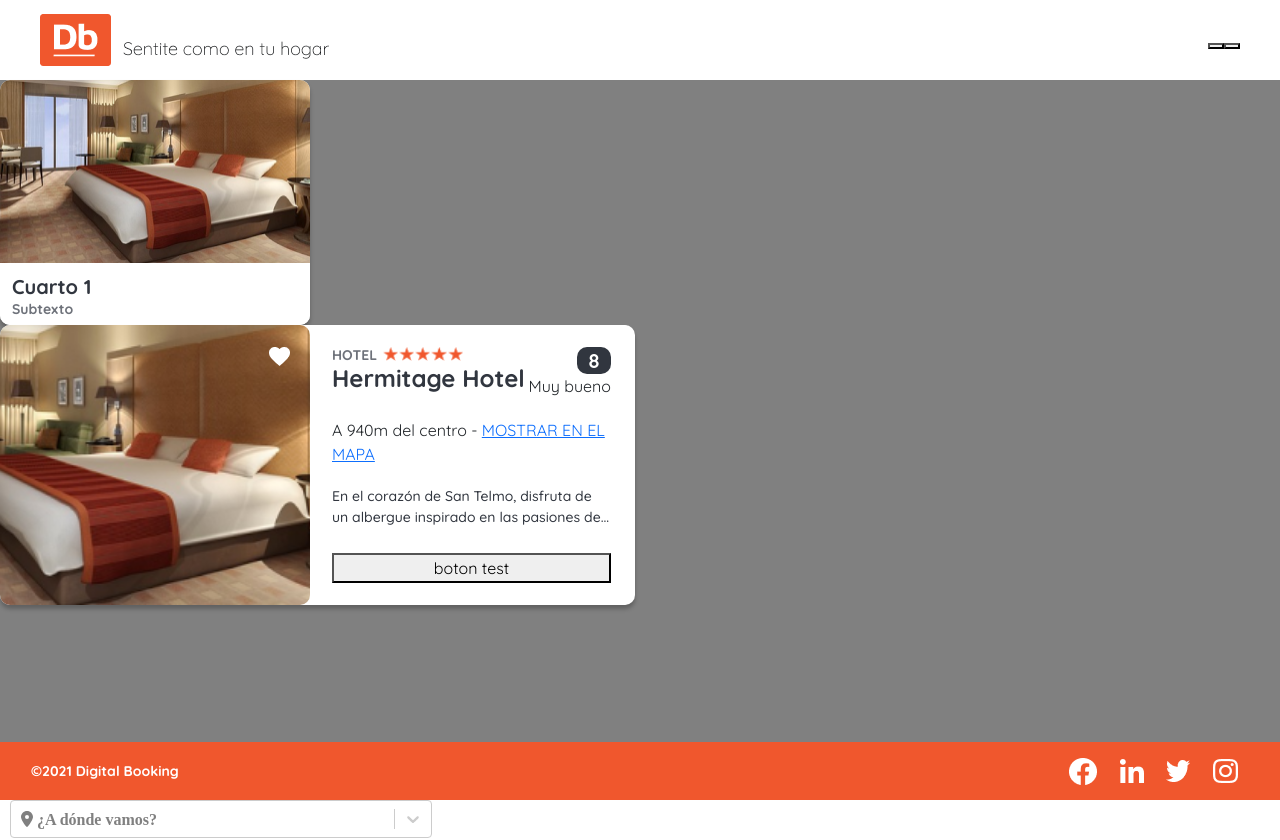
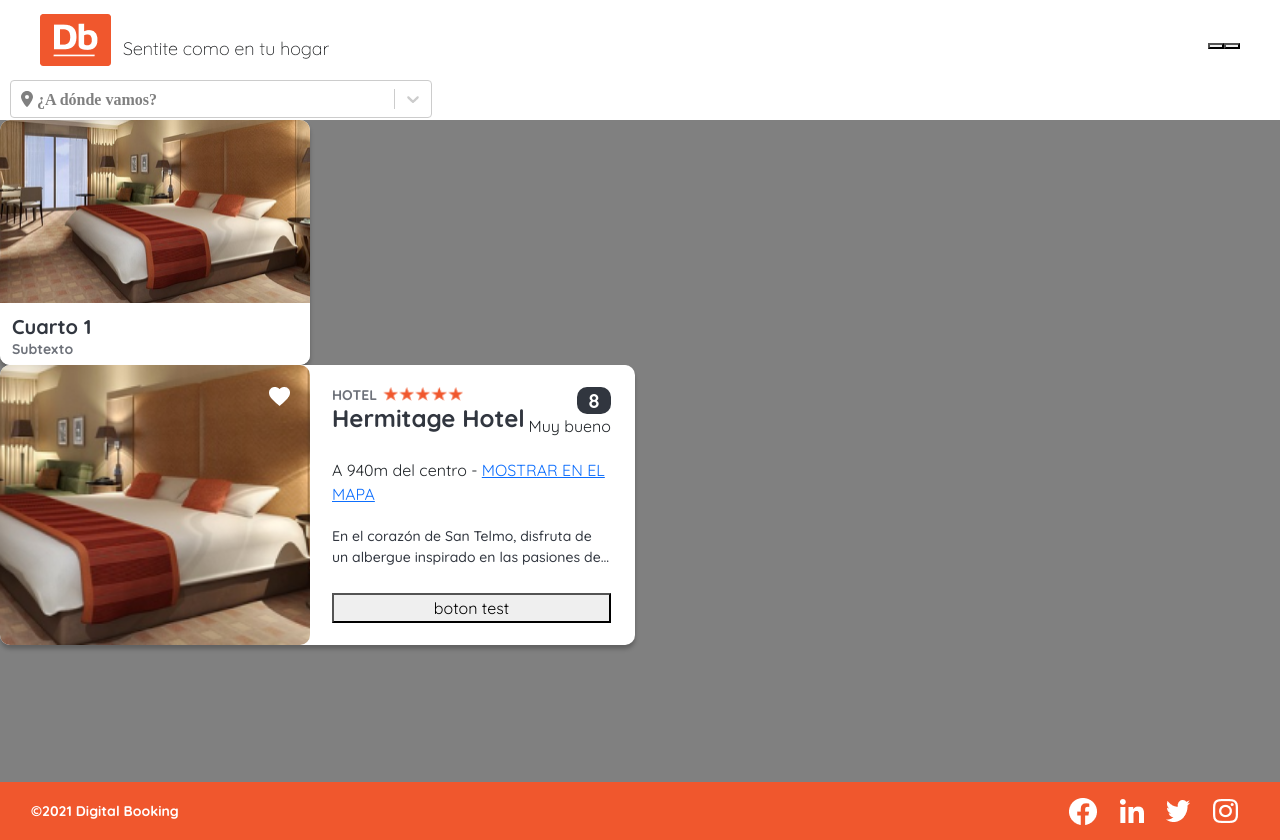
Before and after one commit to santinobch/digital-booking-6-frontend, a React (Create React App) app: page / in a window 1280 px wide. Built offline with nearby package versions, Linux system fonts and the light colour scheme.

Commit message:
cambio de lugar el search bar

```diff
--- a/src/App/App.js
+++ b/src/App/App.js
@@ -8,9 +8,10 @@ function App() {
   return (
     <div>
       <Header></Header>
+      <SearchBar></SearchBar>
       <Home></Home>
       <Footer></Footer>
-      <SearchBar></SearchBar>
+
     </div>
   );
 }
```
